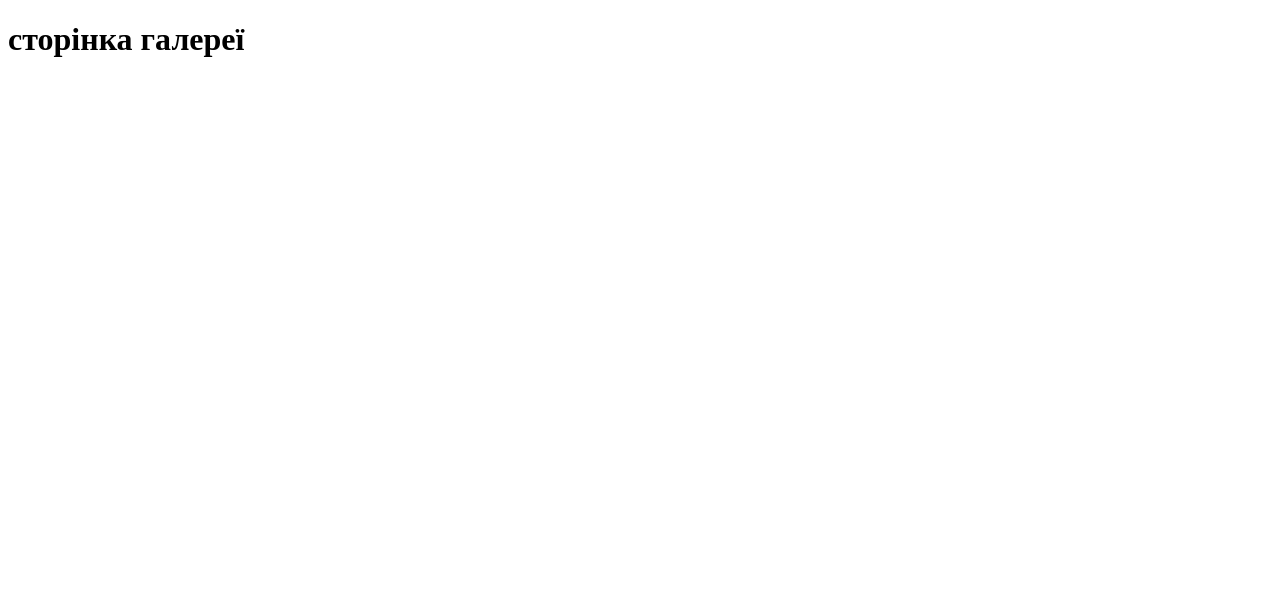
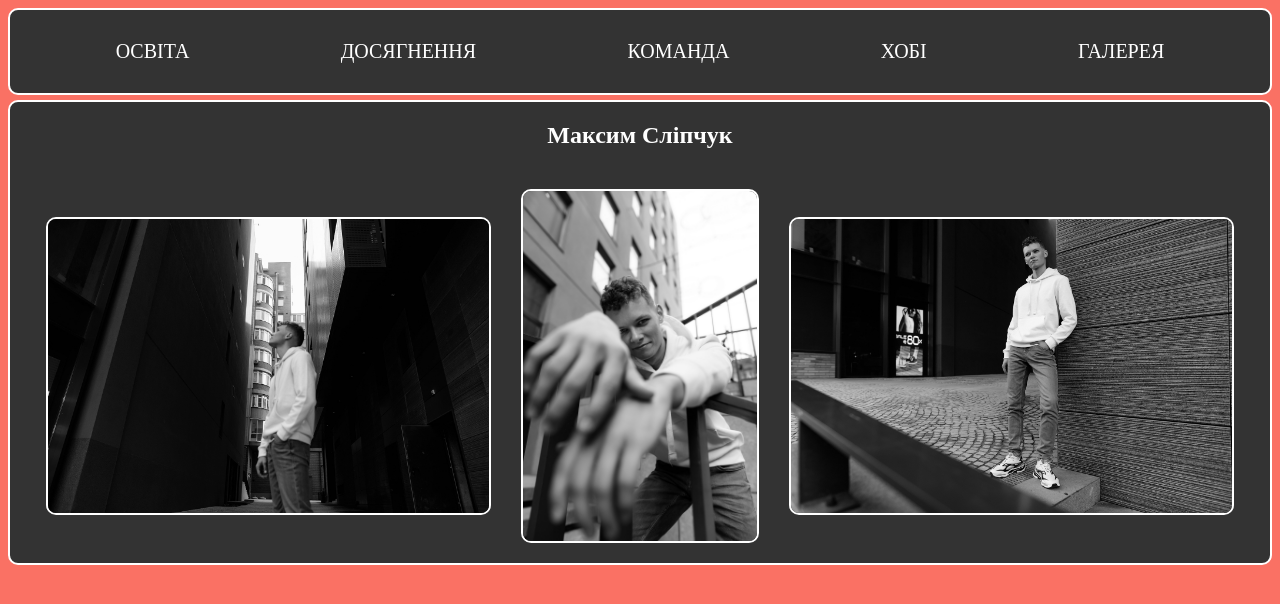
Before and after one commit to MaxSlipchuk/dreamteam, a Django app: page /galary/ in a window 1280 px wide. Before the commit the part shown is almost empty. Shown: the top 604 px of the page. Run offline with Django 4.2, Linux system fonts and the light colour scheme.

Commit message:
new_comit

```diff
--- a/DreamTeam/urls.py
+++ b/DreamTeam/urls.py
@@ -24,9 +24,9 @@ from main import views as main_views
 
 urlpatterns = [
     path('admin/', admin.site.urls),
-    path("achievement/", ach_views.achivement),
-    path("education/", ed_views.education),
-    path("galary/", gal_views.galary),
-    path("hobby/", hob_views.hobby),
-    path("main/", main_views.main)
+    path("achievement/", ach_views.achivement, name='achievement'),
+    path("education/", ed_views.education, name='education'),
+    path("galary/", gal_views.galary, name='galary'),
+    path("hobby/", hob_views.hobby, name='hobby'),
+    path("main/", main_views.main, name='main')
 ]
--- a/galary/static/galary/css/style.css
+++ b/galary/static/galary/css/style.css
@@ -0,0 +1,52 @@
+.container{
+    margin-top: 5px;
+    display: flex;
+    flex-direction: column;
+    background-color: #333;
+    border: 2px solid #fff;
+    border-radius: 10px;
+    text-align: center;
+}
+
+#img1, #img2, #img3{
+    /* padding-right: 3px;
+    padding-left: 3px; */
+    margin: 15px;
+    max-height: 350px;
+    border: 2px solid #fff;
+    border-radius: 10px;
+}
+
+#img2{
+    width: 35%;
+    max-height: 350px;
+    /* border: 2px solid #fff;
+    border-radius: 10px;
+    padding-right: 3px;
+    padding-left: 3px; */
+}
+
+#img1{
+    /* width: 20%; */
+    max-height: 350px;
+    height: 20%;
+    /* border: 2px solid #fff;
+    border-radius: 10px;
+    padding-right: 3px;
+    padding-left: 3px; */
+}
+
+#img3{
+    width: 35%;
+    max-height: 350px;
+    /* border: 2px solid #fff;
+    border-radius: 10px;
+    padding-right: 3px;
+    padding-left: 3px; */
+}
+
+.row{
+    display: flex;
+    justify-content: center; /* Розмістити картинки по центру горизонталі */
+    align-items: center; /* Розмістити картинки по центру вертикалі */
+}
--- a/galary/templates/galary/galary.html
+++ b/galary/templates/galary/galary.html
@@ -1,11 +1,18 @@
-<!DOCTYPE html>
-<html lang="en">
-<head>
-    <meta charset="UTF-8">
-    <meta name="viewport" content="width=device-width, initial-scale=1.0">
-    <title>Document</title>
-</head>
-<body>
-    <h1>сторінка галереї</h1>
-</body>
-</html>
+{% extends 'main/base.html' %}
+{% load static %}
+{% block links %}
+    <link rel="stylesheet" href="{% static 'galary/css/style.css' %}">
+{% endblock %}
+{% block content %}
+    <div class="container">
+
+            <h2>Максим Сліпчук</h2>
+
+        <div class = 'row'>
+            <img id = 'img2' src='{% static "galary/img/img_maxs2.jpg" %}' alt="">
+            <img id = 'img1'src='{% static "galary/img/img_maxs1.jpg" %}' alt="">
+            <img id = 'img3' src='{% static "galary/img/img_maxs3.jpg" %}' alt="">
+        </div>
+
+    </div>
+{% endblock %}
--- a/main/static/main/css/style.css
+++ b/main/static/main/css/style.css
@@ -22,12 +22,11 @@ body{
 .main-container {
     display: flex;
     flex-direction: column;
-
 }
 
 .main-row {
     display: flex;
-    flex-direction: row; /* Arrange columns horizontally */
+    flex-direction: row;
 }
 
 .small-inform {
--- /dev/null
+++ b/main/templates/main/base.html
@@ -0,0 +1,28 @@
+<!DOCTYPE html>
+{% load static %}
+<html lang="en">
+<head>
+    <meta charset="UTF-8">
+    <meta name="viewport" content="width=device-width, initial-scale=1.0">
+    <title>main</title>
+    <link rel="stylesheet" href="{% static 'main/css/style.css' %}">
+    {% block links %}
+    {% endblock %}
+</head>
+
+<body>
+    <header>
+        <div id ='header'class='nav-container'>
+            <a href="{% url 'education' %}">ОСВІТА</a>
+            <a href="{% url 'achievement' %}">ДОСЯГНЕННЯ</a>
+            <a href="{% url 'main' %}">КОМАНДА</a>
+            <a href="{% url 'hobby' %}">ХОБІ</a>
+            <a href="{% url 'galary' %}">ГАЛЕРЕЯ</a>
+        </div>
+    </header>
+    <main>
+        {% block content %}
+        {% endblock %}
+    </main>
+</body>
+</html>
```
Also changed, not shown: achievement/templates/achievement/achievement.html (+12 -2 lines), education/templates/education/education.html (+14 -2 lines), hobby/templates/hobby/hobby.html (+15 -2 lines), main/templates/main/main.html (+6 -20 lines), galary/static/galary/img/img_maxs1.jpg (added), galary/static/galary/img/img_maxs2.jpg (added), galary/static/galary/img/img_maxs3.jpg (added).
